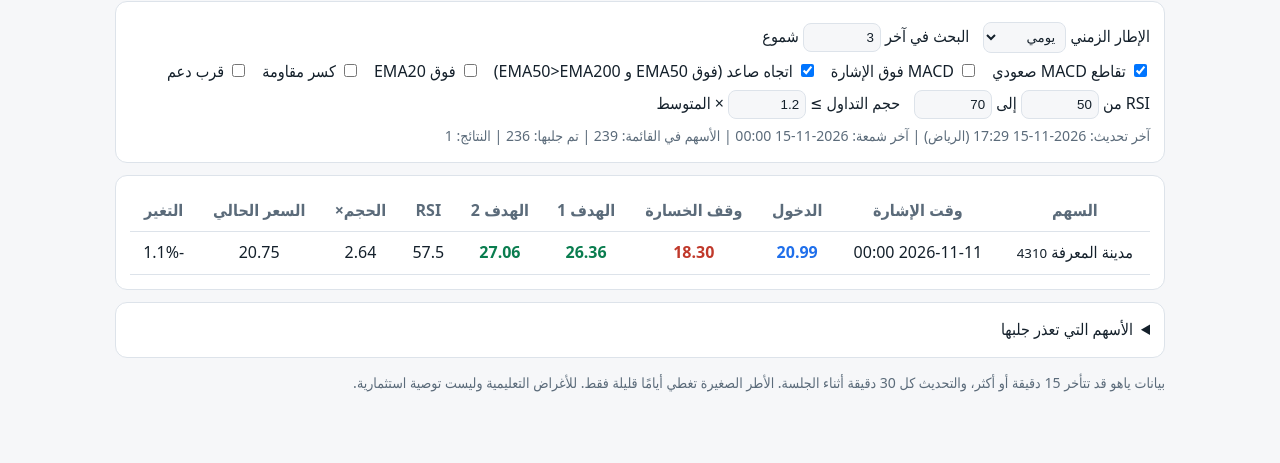
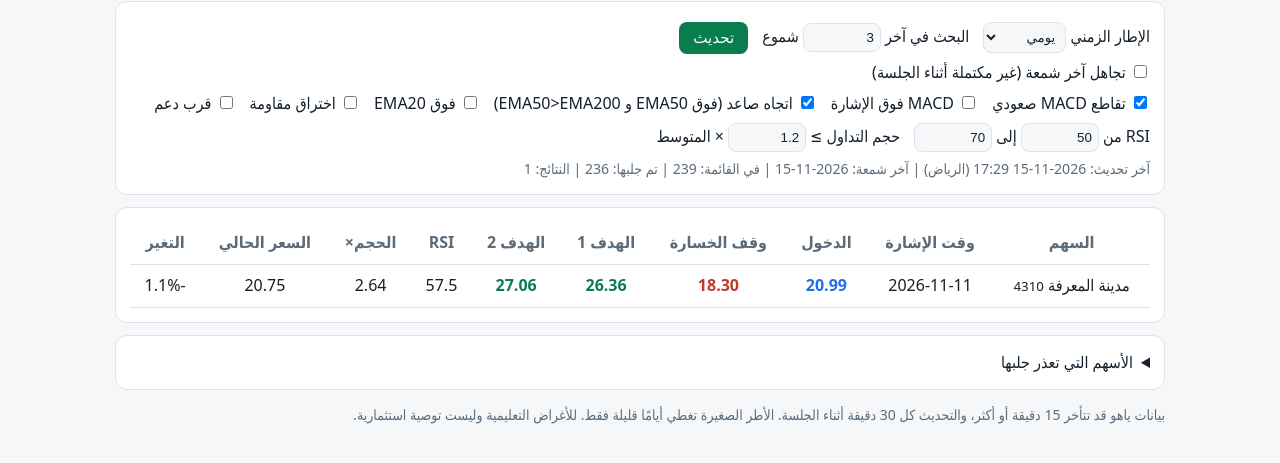
Before and after one commit to raed835/test, a plain HTML site: page docs/index.html in a window 1280 px wide. Shown: the part 55-518 px from the top of the page. Drawn offline with Linux system fonts and the light colour scheme.

Commit message:
Update index.html

```diff
--- a/docs/index.html
+++ b/docs/index.html
@@ -10,15 +10,22 @@ main{max-width:1050px;margin:0 auto;padding:16px}h1{font-size:1.3rem;margin:.2re
 .s{color:var(--mu);font-size:.88rem}.cd{background:var(--cd);border:1px solid var(--bd);border-radius:12px;padding:14px;margin-bottom:12px;overflow-x:auto}
 .r{display:flex;gap:14px;flex-wrap:wrap;align-items:center;margin:6px 0}
 select,input[type=number]{padding:6px;border:1px solid var(--bd);border-radius:8px;background:var(--bg);color:var(--tx)}input[type=number]{width:64px}
-label{white-space:nowrap}table{border-collapse:collapse;width:100%;min-width:760px}
+button{background:var(--ac);color:#fff;border:0;border-radius:8px;padding:7px 14px;font-size:.95rem}
+table{border-collapse:collapse;width:100%;min-width:760px}
 th,td{padding:8px 10px;border-bottom:1px solid var(--bd);text-align:center;white-space:nowrap}th{color:var(--mu)}
 .e{color:var(--bl);font-weight:700}.st{color:var(--bad);font-weight:700}.t{color:var(--ac);font-weight:700}
+@media(max-width:700px){table{min-width:0}thead{display:none}
+tr{display:grid;grid-template-columns:1fr 1fr;gap:2px 12px;padding:10px 0;border-bottom:1px solid var(--bd)}
+td{border:0;padding:2px 0;text-align:start;white-space:normal}td::before{content:attr(data-label) ": ";color:var(--mu);font-weight:400}
+td:first-child{grid-column:1/-1;font-weight:700}td:first-child::before{content:none}}
 </style></head><body><main>
 <h1>ماسح الأسهم السعودية</h1>
 <div class="cd">
 <div class="r"><label>الإطار الزمني
 <select id="tf"><option value="1d">يومي</option><option value="1h">ساعة</option><option value="30m">30 دقيقة</option><option value="15m">15 دقيقة</option><option value="5m">5 دقائق</option></select></label>
-<label>البحث في آخر <input type="number" id="lb" value="3" min="1" max="6"> شموع</label></div>
+<label>البحث في آخر <input type="number" id="lb" value="3" min="1" max="6"> شموع</label>
+<button id="rf">تحديث</button></div>
+<div class="r"><label><input type="checkbox" id="skip"> تجاهل آخر شمعة (غير مكتملة أثناء الجلسة)</label></div>
 <div class="r" id="cs"></div>
 <div class="r"><label>RSI من <input type="number" id="r1" value="50"> إلى <input type="number" id="r2" value="70"></label>
 <label>حجم التداول ≥ <input type="number" id="vr" value="1.2" step="0.1"> × المتوسط</label></div>
@@ -27,26 +34,29 @@ th,td{padding:8px 10px;border-bottom:1px solid var(--bd);text-align:center;white
 <details class="cd"><summary>الأسهم التي تعذر جلبها</summary><div id="fl" class="s"></div></details>
 <p class="s">بيانات ياهو قد تتأخر 15 دقيقة أو أكثر، والتحديث كل 30 دقيقة أثناء الجلسة. الأطر الصغيرة تغطي أيامًا قليلة فقط. للأغراض التعليمية وليست توصية استثمارية.</p>
 </main><script>
-const $=i=>document.getElementById(i),C=[["mx","تقاطع MACD صعودي",1],["mp","MACD فوق الإشارة",0],["tr","اتجاه صاعد (فوق EMA50 و EMA50>EMA200)",1],["e20","فوق EMA20",0],["brk","كسر مقاومة",0],["sup","قرب دعم",0]];
-let D=null,S={};try{S=JSON.parse(localStorage.getItem("sc")||"{}")}catch(e){}
+const $=i=>document.getElementById(i),C=[["mx","تقاطع MACD صعودي",1],["mp","MACD فوق الإشارة",0],["tr","اتجاه صاعد (فوق EMA50 و EMA50>EMA200)",1],["e20","فوق EMA20",0],["brk","اختراق مقاومة",0],["sup","قرب دعم",0]];
+let D=null,cur="1d",S={};try{S=JSON.parse(localStorage.getItem("sc")||"{}")}catch(e){}
 $("cs").innerHTML=C.map(([k,n,d])=>`<label><input type="checkbox" id="c_${k}" ${(S[k]??d)?"checked":""}> ${n}</label>`).join("");
-if(S.tf)$("tf").value=S.tf;["lb","r1","r2","vr"].forEach(k=>{if(S[k]!=null)$(k).value=S[k]});
-const f2=x=>x.toFixed(2);
+if(S.tf)$("tf").value=S.tf;$("skip").checked=!!S.skip;["lb","r1","r2","vr"].forEach(k=>{if(S[k]!=null)$(k).value=S[k]});
+const f2=x=>x.toFixed(2),tm=t=>cur==="1d"?t.slice(0,10):t;
 function render(){
  if(!D)return;
- const st={tf:$("tf").value};C.forEach(([k])=>st[k]=$("c_"+k).checked?1:0);["lb","r1","r2","vr"].forEach(k=>st[k]=$(k).value);
+ const st={tf:$("tf").value,skip:$("skip").checked?1:0};C.forEach(([k])=>st[k]=$("c_"+k).checked?1:0);["lb","r1","r2","vr"].forEach(k=>st[k]=$(k).value);
  try{localStorage.setItem("sc",JSON.stringify(st))}catch(e){}
  const lb=+$("lb").value||1,r1=+$("r1").value,r2=+$("r2").value,vr=+$("vr").value,on=C.filter(([k])=>st[k]).map(x=>x[0]),out=[];
- for(const r of D.rows){const b=r.bars,L=b[b.length-1];
-  for(let i=b.length-1;i>=Math.max(0,b.length-lb);i--){const x=b[i];
+ for(const r of D.rows){const b=r.bars,L=b[b.length-1],e=b.length-st.skip;
+  for(let i=e-1;i>=Math.max(0,e-lb);i--){const x=b[i];
    if(on.every(k=>x[k])&&x.rsi>=r1&&x.rsi<=r2&&x.vr>=vr){out.push({r,x,L});break}}}
  out.sort((a,b)=>a.x.t<b.x.t?1:-1);
  $("tb").innerHTML=out.length?out.map(({r,x,L})=>{const ch=(L.c/x.c-1)*100;
-  return `<tr><td>${r.name.replace(/[<>&]/g,"")} <small>${r.code}</small></td><td>${x.t}</td><td class="e">${f2(x.c)}</td><td class="st">${f2(x.s)}</td><td class="t">${f2(x.t1)}</td><td class="t">${f2(x.t2)}</td><td>${x.rsi}</td><td>${x.vr}</td><td>${f2(L.c)}</td><td>${ch>=0?"+":""}${ch.toFixed(1)}%</td></tr>`}).join(""):'<tr><td colspan="10" class="s">لا توجد أسهم تحقق الشروط</td></tr>';
- $("meta").textContent=`آخر تحديث: ${D.updated} (الرياض) | آخر شمعة: ${D.last} | الأسهم في القائمة: ${D.total} | تم جلبها: ${D.ok} | النتائج: ${out.length}`;
+  return `<tr><td>${r.name.replace(/[<>&]/g,"")} <small>${r.code}</small></td><td data-label="الوقت">${tm(x.t)}</td><td data-label="الدخول" class="e">${f2(x.c)}</td><td data-label="الوقف" class="st">${f2(x.s)}</td><td data-label="الهدف 1" class="t">${f2(x.t1)}</td><td data-label="الهدف 2" class="t">${f2(x.t2)}</td><td data-label="RSI">${x.rsi}</td><td data-label="الحجم×">${x.vr}</td><td data-label="الحالي">${f2(L.c)}</td><td data-label="التغير">${ch>=0?"+":""}${ch.toFixed(1)}%</td></tr>`}).join(""):'<tr><td class="s">لا توجد أسهم تحقق الشروط</td></tr>';
+ $("meta").textContent=`آخر تحديث: ${D.updated} (الرياض) | آخر شمعة: ${tm(D.last)} | في القائمة: ${D.total} | تم جلبها: ${D.ok} | النتائج: ${out.length}`;
  $("fl").textContent=D.failed.length?D.failed.join("، "):"لا يوجد";
 }
-function load(){D=null;$("meta").textContent="جاري التحميل...";
- fetch("data_"+$("tf").value+".json?"+Date.now()).then(r=>r.json()).then(d=>{D=d;render()}).catch(()=>{$("meta").textContent="لا توجد بيانات لهذا الإطار بعد. شغّل scan من Actions.";$("tb").innerHTML=""})}
-$("tf").onchange=load;document.querySelectorAll("#cs input,#lb,#r1,#r2,#vr").forEach(e=>e.onchange=render);load();
+function load(q){if(!q){D=null;$("meta").textContent="جاري التحميل..."}
+ const tf=$("tf").value;
+ fetch("data_"+tf+".json?"+Date.now()).then(r=>{if(!r.ok)throw 0;return r.json()}).then(d=>{D=d;cur=tf;render()}).catch(()=>{if(!q){$("meta").textContent="لا توجد بيانات لهذا الإطار بعد. شغّل scan من Actions.";$("tb").innerHTML=""}})}
+$("tf").onchange=()=>load();$("rf").onclick=()=>load();
+document.querySelectorAll("#cs input,#lb,#r1,#r2,#vr,#skip").forEach(e=>e.onchange=render);
+load();setInterval(()=>load(1),300000);
 </script></body></html>
```
